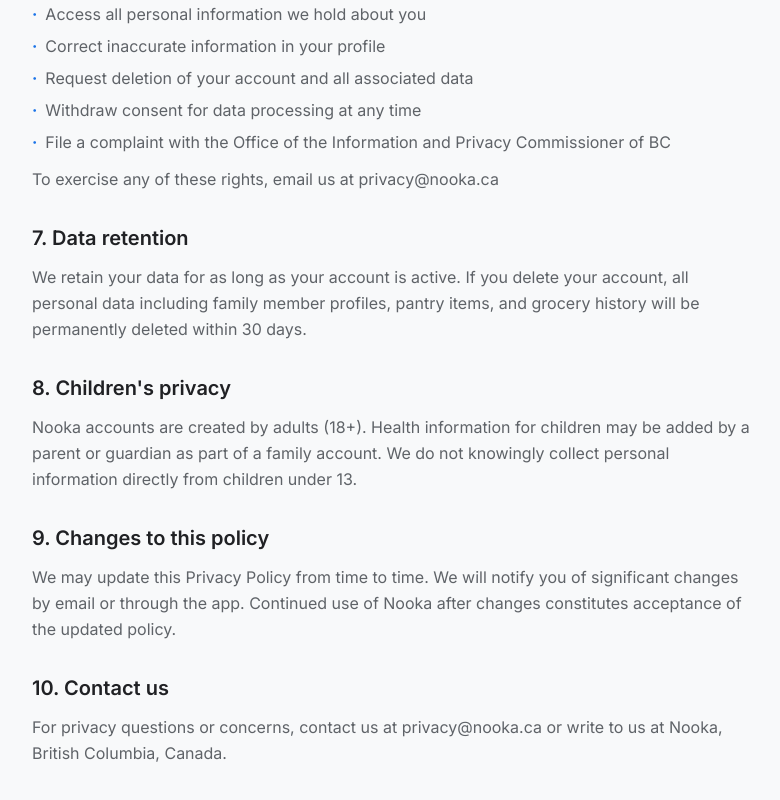
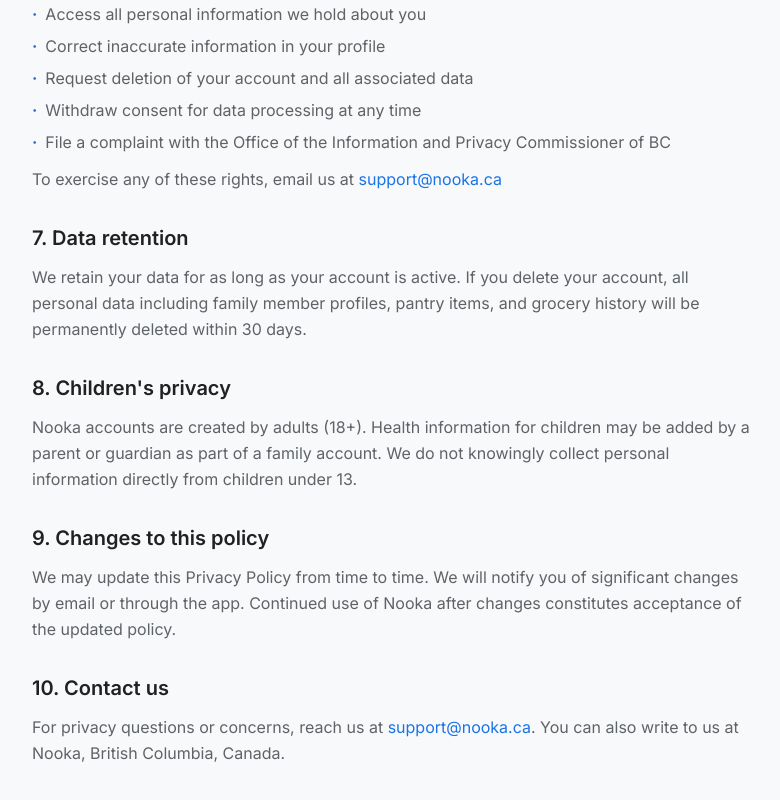
Before and after one commit to devenv247-tech/familypantry, a React (Vite) app: page /privacy in a window 1280 px wide. Shown: the part 1531-2331 px from the top of the page, without its empty margins (248-1028 px from the left). Built offline with nearby package versions, Linux system fonts and the light colour scheme.

Commit message:
Add support@nooka.ca contact and linkify email addresses in Privacy and Terms

```diff
--- a/src/pages/Privacy.jsx
+++ b/src/pages/Privacy.jsx
@@ -86,7 +86,7 @@ export default function Privacy() {
               <li className="flex gap-2"><span className="text-primary font-bold">·</span> File a complaint with the Office of the Information and Privacy Commissioner of BC</li>
             </ul>
             <p className="text-textMuted leading-relaxed mt-3">
-              To exercise any of these rights, email us at privacy@nooka.ca
+              To exercise any of these rights, email us at <a href="mailto:support@nooka.ca" className="text-primary hover:underline">support@nooka.ca</a>
             </p>
           </section>
 
@@ -114,7 +114,7 @@ export default function Privacy() {
           <section>
             <h2 className="text-xl font-semibold text-textPrimary mb-3">10. Contact us</h2>
             <p className="text-textMuted leading-relaxed">
-              For privacy questions or concerns, contact us at privacy@nooka.ca or write to us at Nooka, British Columbia, Canada.
+              For privacy questions or concerns, reach us at <a href="mailto:support@nooka.ca" className="text-primary hover:underline">support@nooka.ca</a>. You can also write to us at Nooka, British Columbia, Canada.
             </p>
           </section>
 
--- a/src/pages/Terms.jsx
+++ b/src/pages/Terms.jsx
@@ -104,7 +104,7 @@ export default function Terms() {
           <section>
             <h2 className="text-xl font-semibold text-textPrimary mb-3">10. Contact</h2>
             <p className="text-textMuted leading-relaxed">
-              For questions about these terms, contact us at legal@nooka.ca
+              For questions about these terms, contact us at <a href="mailto:support@nooka.ca" className="text-primary hover:underline">support@nooka.ca</a>
             </p>
           </section>
 
```
